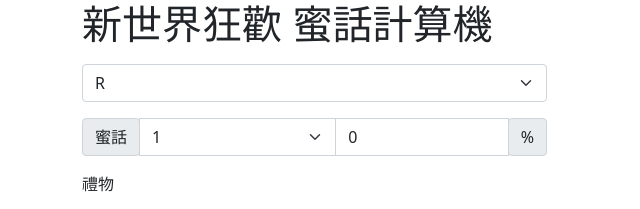
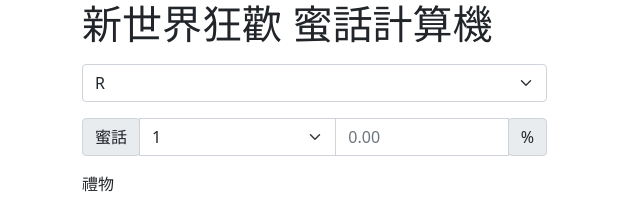
Before and after one commit to minavoid/nu-intimacy-calculator, a plain HTML site: page index.html in a window 1280 px wide. Shown: the top 209 px of the page, 0-640 px from the left. Drawn offline with nearby package versions, Linux system fonts and the light colour scheme.

Commit message:
nit: remove default value

```diff
--- a/index.html
+++ b/index.html
@@ -38,7 +38,7 @@
           <option value="5">5</option>
         </select>
 
-        <input type="number" class="form-control" id="percentage" aria-label="percentage" value="0" step="0.01" min="0" max="100" placeholder="0.00">
+        <input type="number" class="form-control" id="percentage" aria-label="percentage" value="" step="0.01" min="0" max="100" placeholder="0.00">
         <div class="input-group-append">
           <label class="input-group-text" for="percentage">%</label>
         </div>
```
